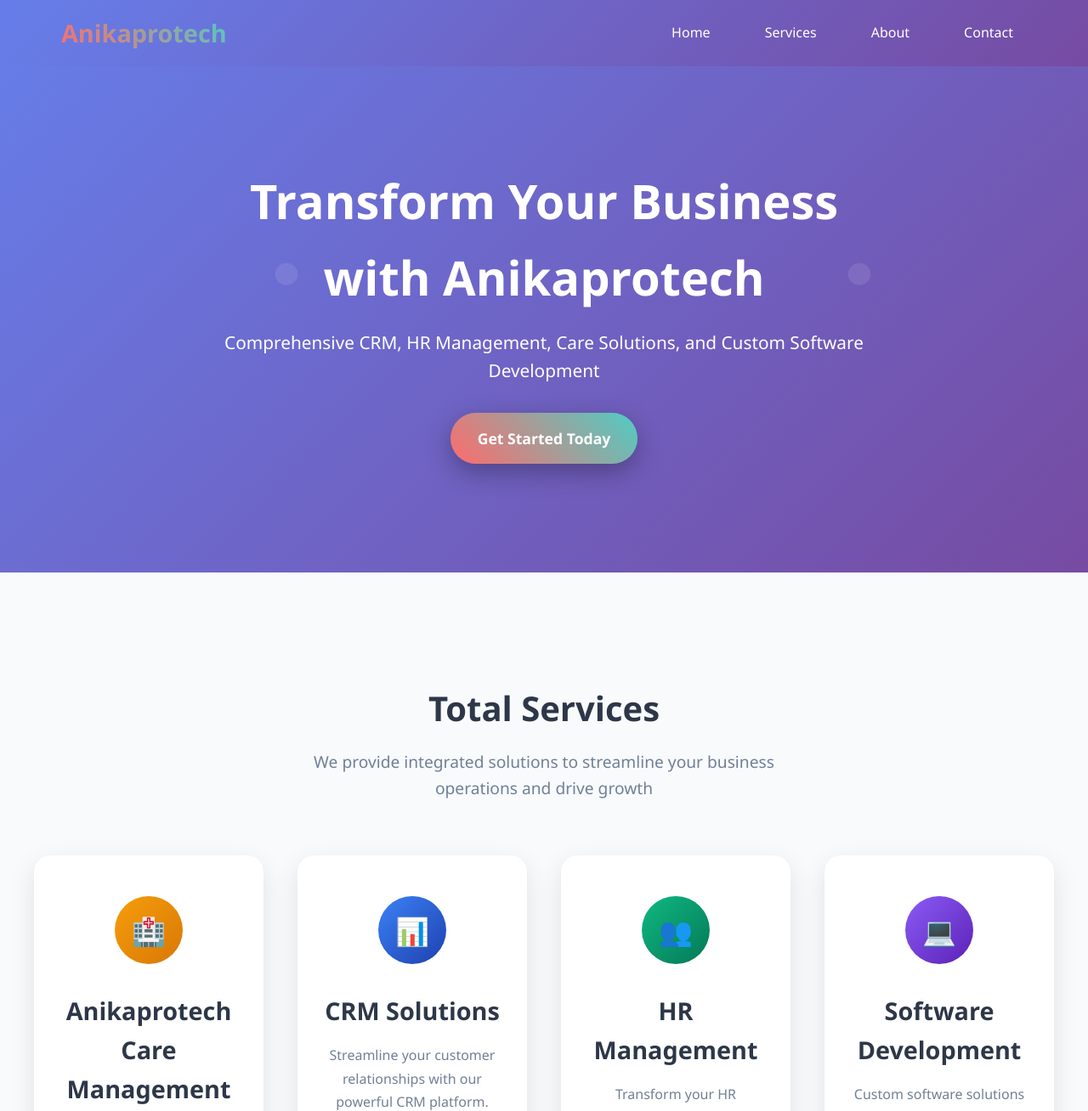
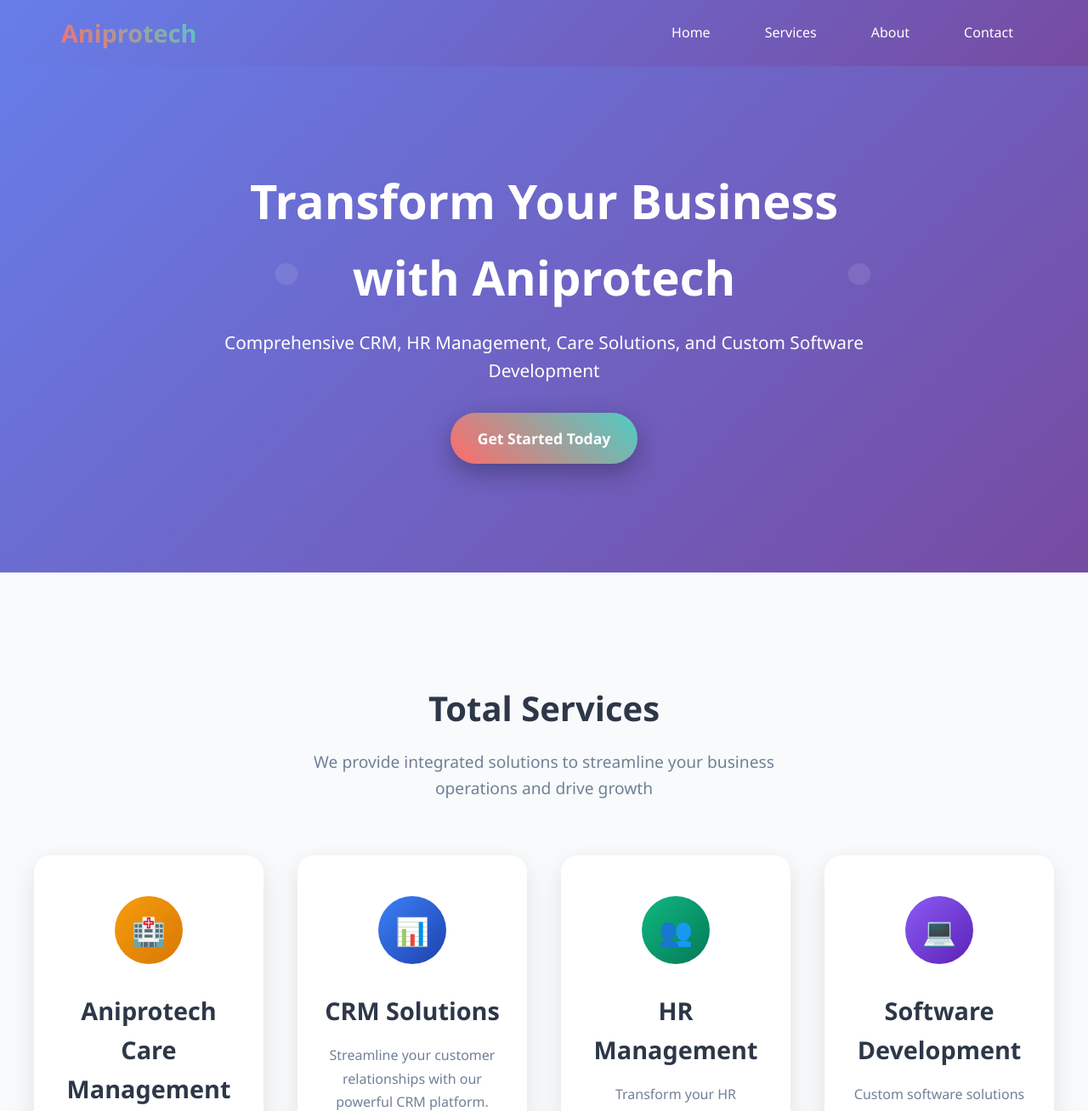
Before and after one commit to Sundarapandiyan504/Aniprotech, a plain HTML site: page index.html in a window 1280 px wide. Shown: the top 1308 px of the page at 85% size. Drawn offline with Linux system fonts and the light colour scheme.

Commit message:
Update index.html

```diff
--- a/index.html
+++ b/index.html
@@ -3,7 +3,7 @@
 <head>
     <meta charset="UTF-8">
     <meta name="viewport" content="width=device-width, initial-scale=1.0">
-    <title>Anikaprotech - CRM, HR, Software Development & Care Management Solutions</title>
+    <title>Aniprotech - CRM, HR, Software Development & Care Management Solutions</title>
     <style>
         * {
             margin: 0;
@@ -477,7 +477,7 @@
     <!-- Header -->
     <header>
         <nav>
-            <div class="logo">Anikaprotech</div>
+            <div class="logo">Aniprotech</div>
             <ul class="nav-links">
                 <li><a href="#home">Home</a></li>
                 <li><a href="#services">Services</a></li>
@@ -490,7 +490,7 @@
     <!-- Hero Section -->
     <section id="home" class="hero">
         <div class="hero-content">
-            <h1>Transform Your Business with Anikaprotech</h1>
+            <h1>Transform Your Business with Aniprotech</h1>
             <p>Comprehensive CRM, HR Management, Care Solutions, and Custom Software Development</p>
             <a href="#contact" class="cta-button">Get Started Today</a>
         </div>
@@ -506,7 +506,7 @@
                   <!-- Care Management Service -->
                 <div class="service-card fade-in">
                     <div class="service-icon care-icon">🏥</div>
-                    <h3>Anikaprotech Care Management</h3>
+                    <h3>Aniprotech Care Management</h3>
                     <p>Revolutionary care management platform that connects families, caregivers, and healthcare providers. Streamline care coordination with real-time updates and comprehensive monitoring.</p>
                     <ul class="features-list">
                         <li>Real-time Care Updates & Notes</li>
@@ -571,7 +571,7 @@
         <div class="container">
             <div class="about-content">
                 <div class="about-text fade-in">
-                    <h2>Why Choose Anikaprotech?</h2>
+                    <h2>Why Choose Aniprotech?</h2>
                     <p>We're not just another software company. We're your technology partner, committed to understanding your business challenges and delivering solutions that drive real results.</p>
                     <p>Our integrated approach means your CRM, HR, care management, and custom software solutions work seamlessly together, providing you with a unified view of your business operations.</p>
                     <p>With over a decade of experience serving businesses of all sizes, we combine technical expertise with business acumen to deliver solutions that scale with your growth.</p>
@@ -604,12 +604,12 @@
             <div class="contact-content">
                 <div class="contact-info fade-in">
                     <h2>Let's Build Something Amazing Together</h2>
-                    <p>Ready to transform your business? Get in touch with our team of experts and discover how Anikaprotech can help you achieve your goals.</p>
+                    <p>Ready to transform your business? Get in touch with our team of experts and discover how Aniprotech can help you achieve your goals.</p>
 
                     <ul class="contact-details">
                         <li>
                             <div class="contact-icon">📧</div>
-                            <span>hello@Anikaprotech.com</span>
+                            <span>hello@Aniprotech.com</span>
                         </li>
                         <li>
                             <div class="contact-icon">📞</div>
@@ -648,7 +648,7 @@
     <!-- Footer -->
     <footer>
         <div class="container">
-            <p>&copy; 2024 Anikaprotech. All rights reserved. | Empowering businesses through innovative technology solutions</p>
+            <p>&copy; 2024 Aniprotech. All rights reserved. | Empowering businesses through innovative technology solutions</p>
         </div>
     </footer>
 
```
